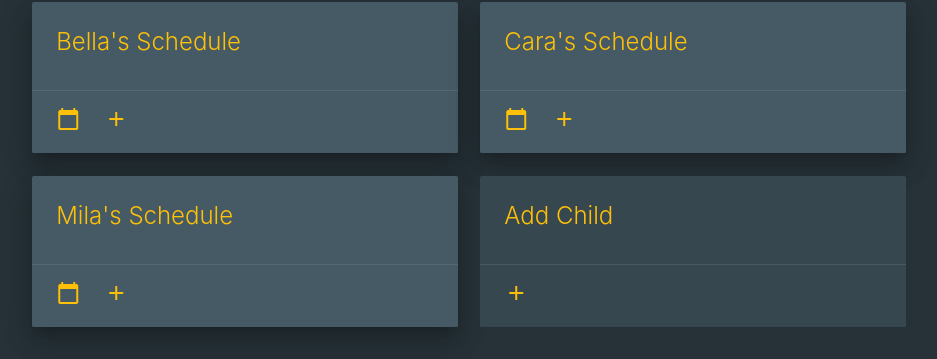
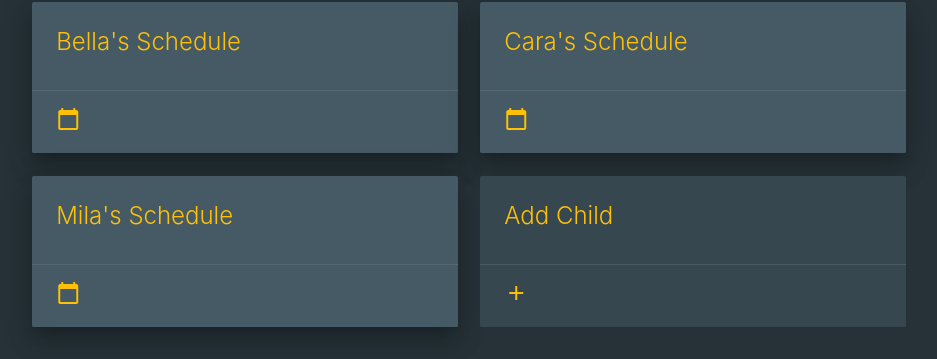
Before and after one commit to chrislaupama/nest-react, a React (Create React App) app: page /#/main in a window 1280 px wide. Shown: the part 105-464 px from the top of the page, without its empty margins (171-1108 px from the left). Built offline with nearby package versions, Linux system fonts and the light colour scheme.

Commit message:
removed the additional icon on the profile card - isn't needed yet

```diff
--- a/src/components/ProfileCard/ProfileCard.jsx
+++ b/src/components/ProfileCard/ProfileCard.jsx
@@ -36,11 +36,6 @@ const ProfileCard = props => (
             key={props.id}
           />
         </Modal>
-        <Link to="/#">
-          <a href="/#/">
-            <i className="material-icons amber-text">add</i>
-          </a>
-        </Link>
       </div>
     </div>
   </div>
```
